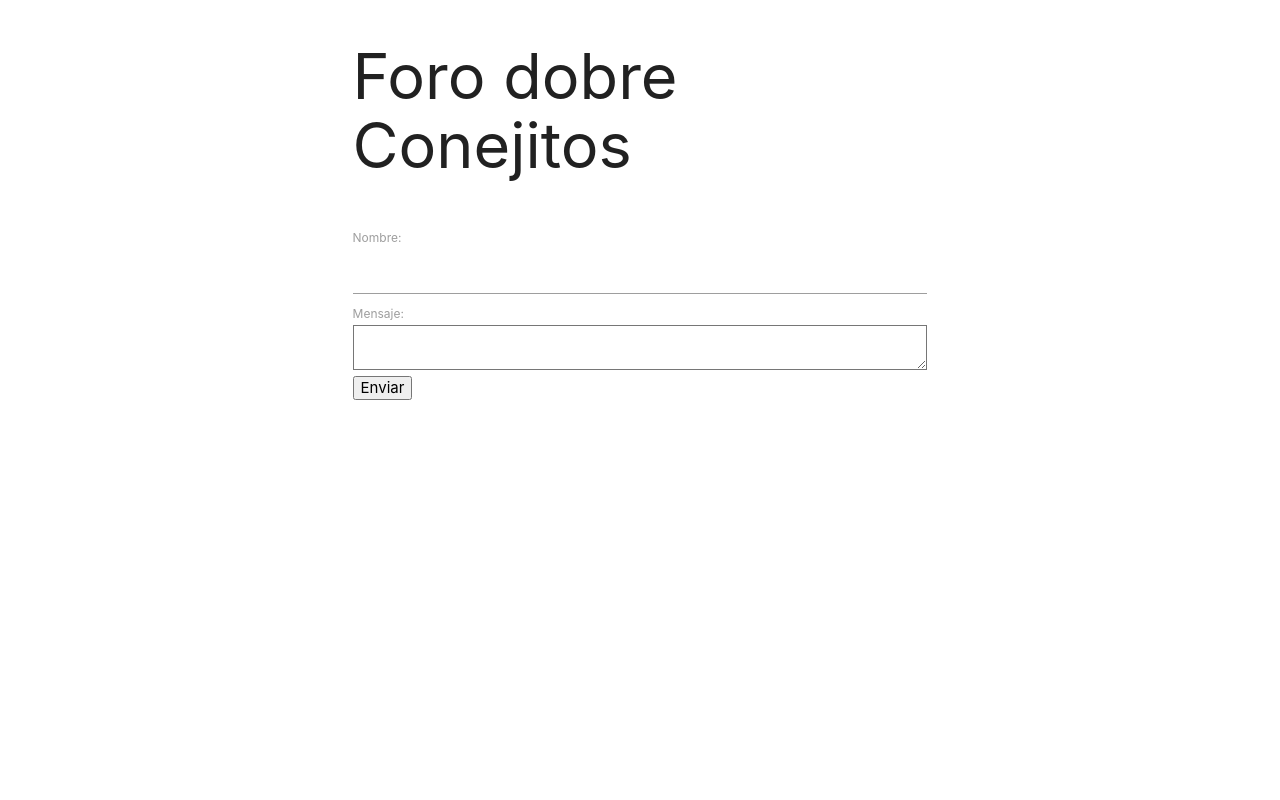
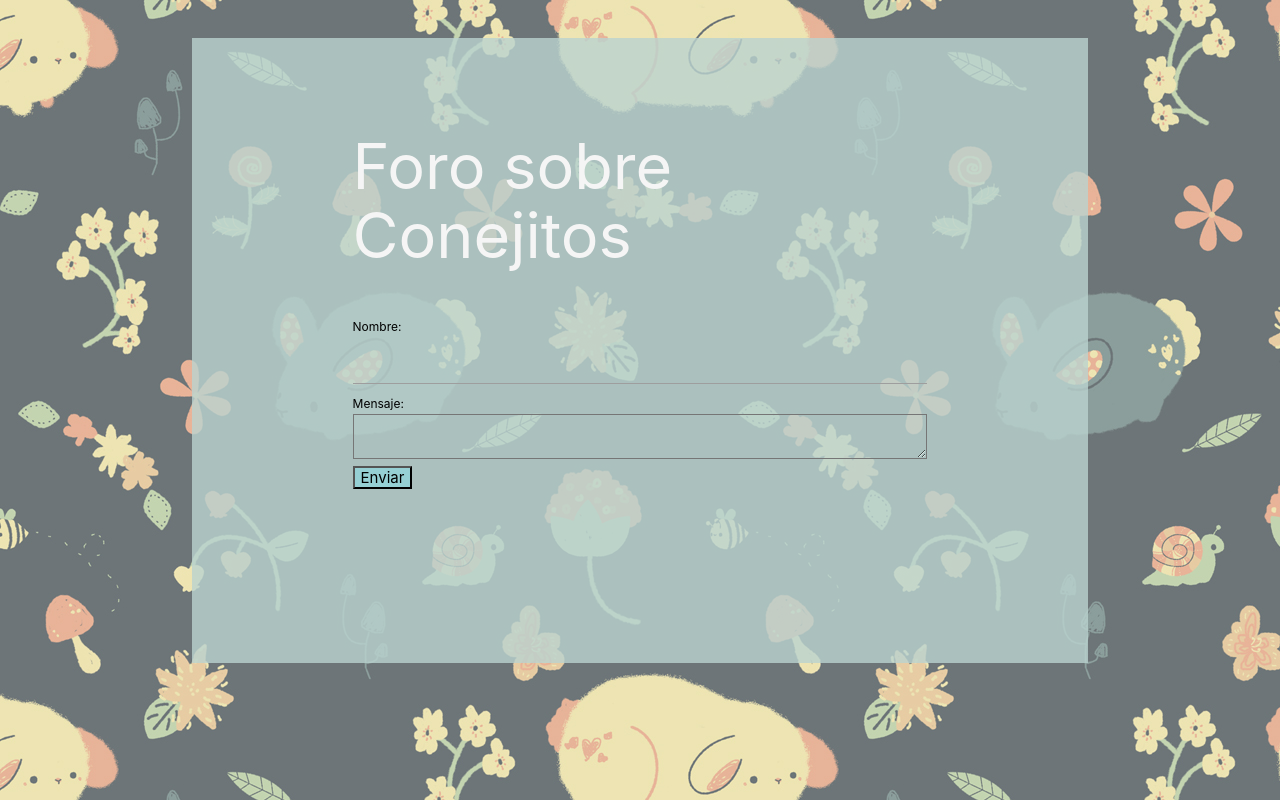
Before and after one commit to M2B0C17-zz/ForoConejitos, a plain HTML site: page index.html in a window 1280 px wide. Drawn offline with nearby package versions, Linux system fonts and the light colour scheme.

Commit message:
Segunda Parte

```diff
--- a/css/main.css
+++ b/css/main.css
@@ -0,0 +1,23 @@
+body{
+  background-image: url(../img/bunny_garden_pattern_by_pronouncedyou-d59jb24.jpg);
+  padding: 3% 0;
+  color: whitesmoke;
+}
+
+header, section{
+  padding: 4% 0;
+  background-color: rgba(187, 212, 208, 0.8);
+}
+
+button{
+  background-color: rgba(150, 208, 212);
+  color: black;
+}
+
+label, span, p{
+  color: black;
+}
+
+span{
+  display: block;
+}
--- a/index.html
+++ b/index.html
@@ -12,7 +12,7 @@
     <header class="container">
       <div class="row">
         <div class="col offset-s2 s8">
-          <h1>Foro dobre Conejitos</h1>
+          <h1>Foro sobre Conejitos</h1>
         </div>
       </div>
       <div class="row">
@@ -27,8 +27,13 @@
         </div>
       </div>
     </header>
+    <!-- Espacio donde quedarán los comentarios de nuestro foro -->
     <section class="container">
+      <div class="col offset-s3 s6">
+        <div id="comentarios">
 
+        </div>
+      </div>
     </section>
     <script src="https://ajax.googleapis.com/ajax/libs/jquery/3.2.1/jquery.min.js"></script>
     <script type="text/javascript" src="https://cdnjs.cloudflare.com/ajax/libs/materialize/0.99.0/js/materialize.min.js">
```
Also changed, not shown: 2 other files.
